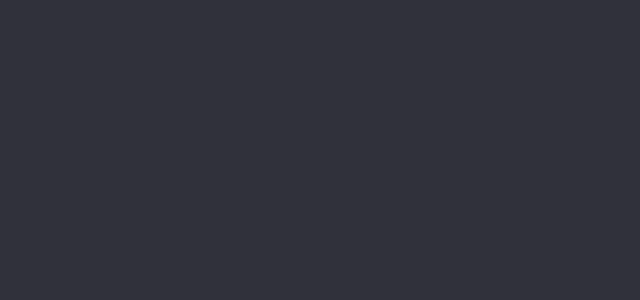
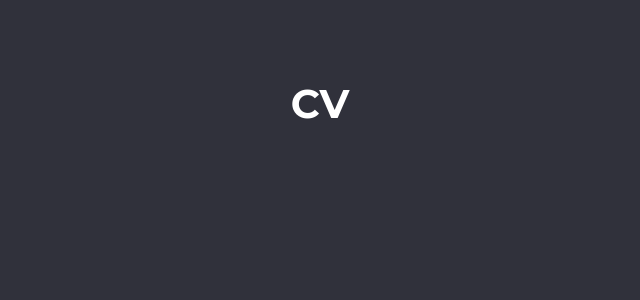
Before and after one commit to CamyH/personal-website-react, a React (Create React App) app: page /cv in a window 1280 px wide. Before the commit this address had no page. Shown: the top 300 px of the page, without its empty margins (320-960 px from the left). Built offline with nearby package versions, Linux system fonts and the light colour scheme.

Commit message:
added base CV page

```diff
--- a/src/App.js
+++ b/src/App.js
@@ -3,6 +3,7 @@ import "bootstrap/dist/css/bootstrap.css";
 import "./components/landing-page/landing-page.css";
 import LandingPage from "./components/landing-page/Landing-Page";
 import Projects from "./components/my-projects/Projects";
+import CV from "./components/cv/CV";
 
 import { BrowserRouter as Router, Route, Routes } from "react-router-dom";
 
@@ -12,6 +13,7 @@ function App() {
 			<Routes>
 				<Route path="/" element={<LandingPage />} />
 				<Route path="/projects" element={<Projects />} />
+				<Route path="/cv" element={<CV />} />
 			</Routes>
 		</Router>
 	);
--- /dev/null
+++ b/src/components/cv/CV.jsx
@@ -0,0 +1,16 @@
+import React from 'react';
+import "./cv.css";
+
+function CV() {
+    return (
+        <React.Fragment>
+            <section id='cv-page'>
+                <div id='header'>
+                    <h1 id='cv-header'>CV</h1>
+                </div>
+            </section>
+        </React.Fragment>
+    )
+}
+
+export default CV;
--- /dev/null
+++ b/src/components/cv/cv.css
@@ -0,0 +1,10 @@
+@import "/src/components/landing-page/landing-page.css";
+
+#header {
+	display: flex;
+	justify-content: center;
+}
+
+#cv-header {
+	margin: clamp(1em, 2em, 3em);
+}
--- a/src/components/landing-page/Landing-Page.jsx
+++ b/src/components/landing-page/Landing-Page.jsx
@@ -21,7 +21,7 @@ function LandingPage() {
               PROJECTS
             </button>
           </Link>
-          <Link to={"/"}>
+          <Link to={"/cv"}>
             <button id="cv-button" class="btn btn-primary btn-lg">
               CV
             </button>
```
